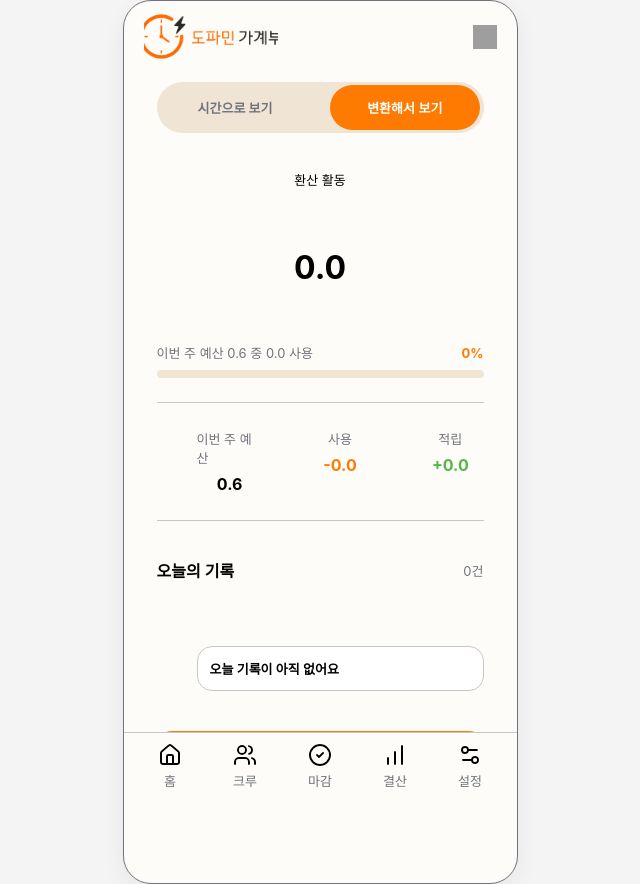
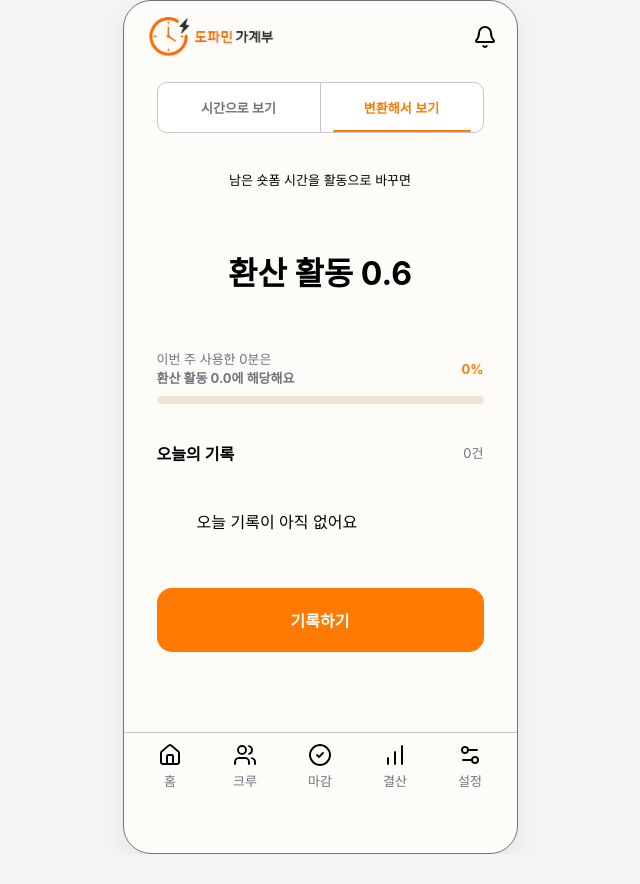
Before and after one commit to pirogramming/Dopamine-Ledger, a Django app: page /ledger/convert/ in a window 1280 px wide. Shown: the whole page, without its empty margins (320-960 px from the left). After the commit the page ends 854 px from the top, so only its background shows below. Run offline with Django 5.2, Linux system fonts and the light colour scheme; the visitor is signed in with stand-in values (Sample User, id 1); data that the repository does not hold is empty; grey boxes are pictures that could not be loaded.

Commit message:
fix: 피드백 수정, 피그마 디자인과 디자인 일치시킴

```diff
--- a/ledger/static/ledger/css/main_progress.css
+++ b/ledger/static/ledger/css/main_progress.css
@@ -17,31 +17,50 @@
   height: 24px;
 }
 
-/* ===== 보기 방식 토글 ===== */
+/* ===== 보기 방식 토글 (카드 + 언더라인) ===== */
 .view-toggle {
-  background: #f0e5d5;
-  border-radius: 30px;
-  padding: 3px 4px;
+  background: #ffffff;
+  border: 1px solid #c7c7c7;
+  border-radius: 10px;
   display: flex;
-  align-items: center;
-  justify-content: space-between;
+  align-items: stretch;
+  overflow: hidden;
 }
 
 .view-toggle__option {
+  flex: 1;
+  box-sizing: border-box;
   border: none;
   background: none;
   text-decoration: none;
   font-size: 13px;
   font-weight: 600;
   color: #70737c;
-  padding: 13px 37px;
-  border-radius: 30px;
+  padding: 15px 10px;
+  text-align: center;
   cursor: pointer;
+  position: relative;
+}
+
+/* 두 번째 옵션 앞에 세로 구분선 (line-4 대체) */
+.view-toggle__option + .view-toggle__option {
+  border-left: 1px solid #c7c7c7;
 }
 
 .view-toggle__option--active {
+  color: #ff7a00;
+}
+
+/* 활성 옵션 하단 언더라인 (rectangle-27 대체) */
+.view-toggle__option--active::after {
+  content: '';
+  position: absolute;
+  left: 12px;
+  right: 12px;
+  bottom: 0;
+  height: 2px;
   background: #ff7a00;
-  color: #ffffff;
+  border-radius: 10px;
 }
 
 /* ===== 이번 주 남은 시간 ===== */
@@ -69,12 +88,20 @@
   display: flex;
   align-items: center;
   justify-content: space-between;
+  gap: 10px;
   margin-bottom: 8px;
 }
 
 .budget-progress__desc {
   font-size: 13px;
   font-weight: 400;
+  color: #70737c;
+  line-height: 1.45;
+}
+
+/* convert의 둘째 줄 강조 */
+.budget-progress__desc-strong {
+  font-weight: 700;
   color: #70737c;
 }
 
@@ -106,16 +133,14 @@
 }
 /* ===== 이번 주 예산 / 사용 / 적립 요약 ===== */
 .budget-summary {
-  border-top: 1px solid #c7c7c7;
-  border-bottom: 1px solid #c7c7c7;
-  padding: 10px 0;
+  padding: 0;
 }
 
 .budget-summary__list {
   list-style: none;
   display: flex;
-  justify-content: center;
-  gap: 44px;
+  justify-content: space-evenly;   /* 모든 간격(양쪽 끝 포함)이 동일하게 */
+  padding: 0;
 }
 
 .budget-summary__item {
@@ -123,13 +148,14 @@
   flex-direction: column;
   align-items: center;
   gap: 7px;
-  width: 70px;
+  width: auto; /* 고정 70px 제거 */
 }
 
 .budget-summary__label {
   font-size: 13px;
   font-weight: 400;
   color: #70737c;
+  white-space: nowrap;
 }
 
 .budget-summary__value {
@@ -246,3 +272,19 @@
   font-size: 16px;
   font-weight: 700;
 }
+
+/* ===== 진행률+요약 감싸는 흰 카드 (main_progress 전용) ===== */
+.budget-card {
+  background: #ffffff;
+  border-radius: 10px;
+  padding: 20px;
+  display: flex;
+  flex-direction: column;
+  gap: 20px;
+  box-shadow: 0 0 2px rgba(0, 0, 0, 0.25);
+}
+
+.app-header__notification-link {
+  display: inline-flex;   /* 이미지 크기에 딱 맞춰서 불필요한 클릭 영역/여백 방지 */
+  line-height: 0;         /* 인라인 요소 특유의 하단 여백 제거 */
+}
--- a/ledger/templates/ledger/main_convert.html
+++ b/ledger/templates/ledger/main_convert.html
@@ -5,13 +5,14 @@
 
 {% block extra_css %}
   <link rel="stylesheet" href="{% static 'ledger/css/main_progress.css' %}">
-  <link rel="stylesheet" href="{% static 'ledger/css/main_convert.css' %}">
 {% endblock %}
 
 {% block header %}
   <header class="app-header">
-    <img class="app-header__logo" src="{% static 'images/logo.png' %}" alt="도파민 가계부">
-    <img class="app-header__notification" src="{% static 'images/icon-bell.svg' %}" alt="알림">
+    <img class="app-header__logo" src="{% static 'ledger/images/logo.png' %}" alt="도파민 가계부">
+    <a class="app-header__notification-link" href="#" aria-label="알림 보기">
+      <img class="app-header__notification" src="{% static 'ledger/images/icon-bell.svg' %}" alt="">
+    </a>
   </header>
 {% endblock %}
 
@@ -23,64 +24,58 @@
     <button type="button" class="view-toggle__option view-toggle__option--active">변환해서 보기</button>
   </div>
 
-  <!-- 환산된 적립값 (도넛 중앙 텍스트를 그대로 승격) -->
+  <!-- 큰 값: 남은 시간의 활동 환산 (예: "독서 50페이지") -->
   <section class="remaining-time">
     <p class="remaining-time__label">{{ converted_unit_label }}</p>
-    <p class="remaining-time__value">{{ converted_value }}</p>
+    <p class="remaining-time__value">{{ balance_display }}</p>
   </section>
 
-  <!-- 예산 진행률 (main_progress와 동일 구조) -->
+  <!-- 진행률 (카드 없음, 설명은 2줄 + 둘째 줄 강조) -->
   <section class="budget-progress">
     <div class="budget-progress__header">
-      <span class="budget-progress__desc">{{ budget_desc }}</span>
+      <div class="budget-progress__desc">
+        <div>{{ desc_line1 }}</div>
+        <div class="budget-progress__desc-strong">{{ desc_line2 }}</div>
+      </div>
       <span class="budget-progress__percent">{{ percent_used }}%</span>
     </div>
     <div class="budget-progress__bar">
-      {# percent_used_capped: services.get_week_summary()에서 min(percent, 100)으로 캡핑된 값 #}
       <div class="budget-progress__bar-fill" style="width: {{ percent_used_capped }}%"></div>
     </div>
   </section>
 
-  <!-- 이번 주 예산 / 사용 / 적립 (환산 단위) -->
-  <section class="budget-summary">
-    <ul class="budget-summary__list">
-      <li class="budget-summary__item">
-        <span class="budget-summary__label">이번 주 예산</span>
-        <span class="budget-summary__value">{{ budget_display }}</span>
-      </li>
-      <li class="budget-summary__item">
-        <span class="budget-summary__label">사용</span>
-        <span class="budget-summary__value budget-summary__value--negative">-{{ spent_display }}</span>
-      </li>
-      <li class="budget-summary__item">
-        <span class="budget-summary__label">적립</span>
-        <span class="budget-summary__value budget-summary__value--positive">+{{ earned_display }}</span>
-      </li>
-    </ul>
-  </section>
+  {# 예산/사용/적립 요약은 convert에서는 표시 안 함 (디자인 변경) #}
 
-  <!-- 오늘의 기록 -->
+  <!-- 오늘의 기록 (progress와 동일 구조) -->
+  <section class="today-record">
     <div class="today-record__header">
       <h2 class="today-record__title">오늘의 기록</h2>
       <span class="today-record__count">{{ today_record_count }}건</span>
     </div>
-
-  <ul class="converted-record-list">
+    <ul class="record-list">
       {% for record in today_records %}
-      <li class="converted-record-list__item">
-        <span class="converted-record-list__label">{{ record.label }}</span>
-        <span class="converted-record-list__value {% if record.is_positive %}converted-record-list__value--positive{% else %}converted-record-list__value--negative{% endif %}">{{ record.value_display }}</span>
+        <li class="record-list__item">
+          <div class="record-list__info">
+            {% if record.is_positive %}
+              <img class="record-list__icon" src="{% static 'ledger/images/icon-earn.svg' %}" alt="">
+            {% else %}
+              <img class="record-list__icon" src="{% static 'ledger/images/icon-spend.svg' %}" alt="">
+            {% endif %}
+            <span class="record-list__label">{{ record.label }}</span>
+          </div>
+          <span class="record-list__value {% if record.is_positive %}record-list__value--positive{% else %}record-list__value--negative{% endif %}">{{ record.value_display }}</span>
         </li>
       {% empty %}
-      <li class="converted-record-list__item">
-        <span class="converted-record-list__label">오늘 기록이 아직 없어요</span>
+        <li class="record-list__item">
+          <span class="record-list__label">오늘 기록이 아직 없어요</span>
         </li>
       {% endfor %}
     </ul>
+  </section>
 
   {% if is_overspent %}
     <div class="alert-banner">
-      <img class="alert-banner__icon" src="{% static 'images/icon-warning.svg' %}" alt="경고">
+      <img class="alert-banner__icon" src="{% static 'ledger/images/icon-warning.svg' %}" alt="경고">
       <p class="alert-banner__text">예산 시간을 다 썼어요. 초과분은 크루가 보고 있어요.</p>
     </div>
   {% endif %}
--- a/ledger/views.py
+++ b/ledger/views.py
@@ -104,10 +104,11 @@ def main_progress(request):
     }
     return render(request, 'ledger/main_progress.html', context)
 
-
 @login_required
 def main_convert(request):
-    """홈 — 변환해서 보기. 모든 시간값을 conversion_base로 환산."""
+    """홈 — 변환해서 보기.
+    큰 값은 잔액을 활동 단위로 환산해서 '활동명 + 수치' 형태로.
+    진행률 위 설명은 2줄(둘째 줄 강조). 예산/사용/적립 요약은 표시하지 않음."""
     user = request.user
     summary = get_week_summary(user)
     base = user.conversion_base
@@ -118,19 +119,18 @@ def main_convert(request):
         get_today_records(user), mode='unit',
         conversion_base=base, unit_label=unit,
     )
+
+    balance_converted = format_unit_display(summary['balance'], base, unit)
+    spent_converted   = format_unit_display(summary['spent'],   base, unit)
+
     context = {
         **summary,
-        'balance_display':  format_unit_display(summary['balance'], base, unit),
-        'budget_display':   format_unit_display(summary['budget'], base, unit),
-        'spent_display':    format_unit_display(summary['spent'], base, unit),
-        'earned_display':   format_unit_display(summary['earned'], base, unit),
-        'budget_desc': (
-            f"이번 주 예산 {format_unit_display(summary['budget'], base, unit)} 중 "
-            f"{format_unit_display(summary['spent'], base, unit)} 사용"
-        ),
-        # 도넛 중앙: 이번 주 적립 시간을 환산 단위로
-        'converted_value': format_unit_display(summary['earned'], base, unit),
-        'converted_unit_label': f"{activity} 몇 {unit}" if unit else activity,
+        # 큰 값 (도넛 중앙 승격) — "독서 50페이지"
+        'converted_unit_label': "남은 숏폼 시간을 활동으로 바꾸면",
+        'balance_display':      f"{activity} {balance_converted}",
+        # 진행률 상단 설명 (2줄, 둘째 줄 강조)
+        'desc_line1': f"이번 주 사용한 {format_minutes_display(summary['spent'])}은",
+        'desc_line2': f"{activity} {spent_converted}에 해당해요",
         'today_records': records,
         'today_record_count': len(records),
     }
--- a/static/css/common.css
+++ b/static/css/common.css
@@ -65,6 +65,7 @@ body.app-shell {
     position: sticky;
     bottom: 0;
     background: #fdfcf9;   /* main_progress.css엔 #ffffff였는데 --bg 토큰(#fdfcf9)으로 통일 */
+    border-radius: 0 0 28px 28px;
 }
 
 .bottom-nav__list {
```
Also changed, not shown: ledger/templates/ledger/main_progress.html (+17 -11 lines), ledger/static/ledger/images/icon-bell.svg (added), ledger/static/ledger/images/logo.png (added). Lines whose indentation alone changed are shown as unchanged.
